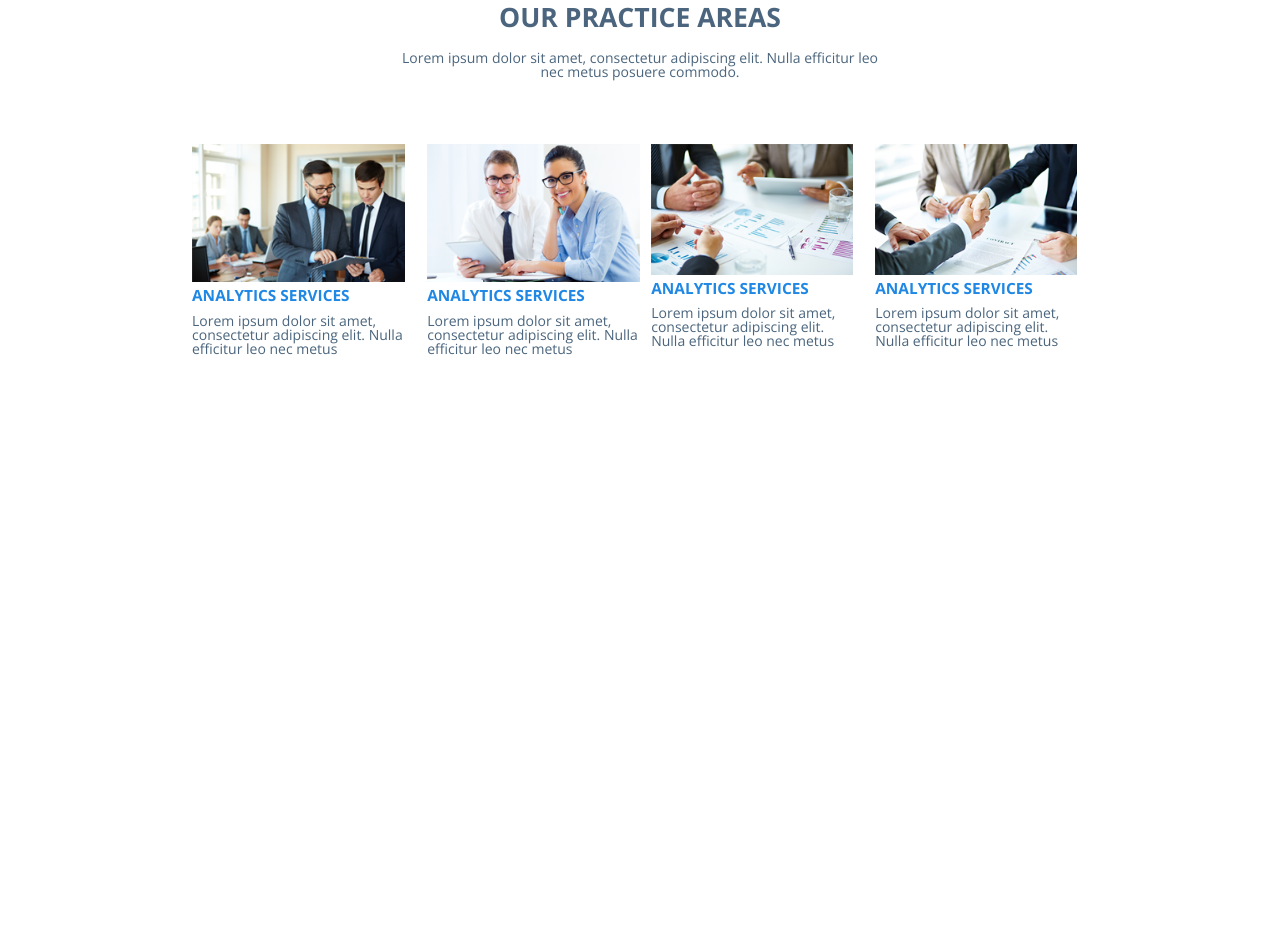
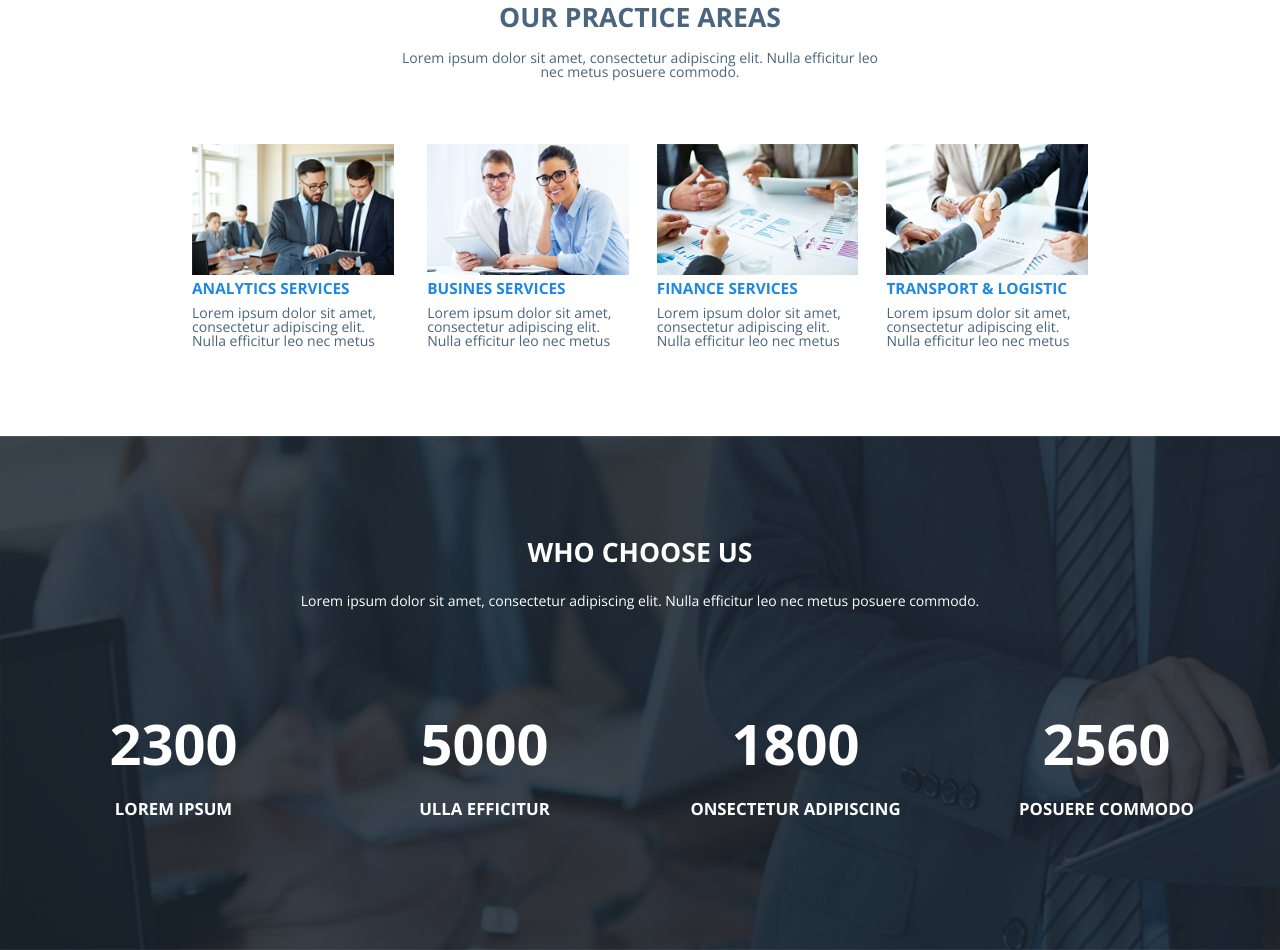
Before and after one commit to douW147/Unibrix1, a plain HTML site: page index.html in a window 1280 px wide. Shown: the part 2060-3010 px from the top of the page. Before the commit the page ends 2428 px from the top, so only its background shows below. Drawn offline with nearby package versions, Linux system fonts and the light colour scheme.

Commit message:
completed choose section fix: css bugs

```diff
--- a/index.html
+++ b/index.html
@@ -196,7 +196,7 @@
                     <div class="areas__card areas__card-2">
                         <img class="areas__card-image" src="./images/areas-2.png" alt="card`s service image" srcset="">
                         <h3 class="areas__card-heading">
-                            Analytics services
+                            Busines services
                         </h3>
                         <p class="areas__card-subtitle">
                             Lorem ipsum dolor sit amet, consectetur adipiscing elit.
@@ -208,7 +208,7 @@
                     <div class="areas__card areas__card-3">
                         <img class="areas__card-image" src="./images/areas-3.png" alt="card`s service image" srcset="">
                         <h3 class="areas__card-heading">
-                            Analytics services
+                            Finance services
                         </h3>
                         <p class="areas__card-subtitle">
                             Lorem ipsum dolor sit amet, consectetur adipiscing elit.
@@ -220,7 +220,7 @@
                     <div class="areas__card areas__card-4">
                         <img class="areas__card-image" src="./images/areas-4.png" alt="card`s service image" srcset="">
                         <h3 class="areas__card-heading">
-                            Analytics services
+                            Transport & logistic
                         </h3>
                         <p class="areas__card-subtitle">
                             Lorem ipsum dolor sit amet, consectetur adipiscing elit.
@@ -231,5 +231,36 @@
             </div>
         </div>
     </section>
+    <section class="choose">
+        <div class="container-fluid choose-container">
+            <div class="section-header">
+                <h2 class="section-title">
+                    Who choose us
+                </h2>
+                <p class="section-subtitle">
+                    Lorem ipsum dolor sit amet, consectetur adipiscing elit.
+                    Nulla efficitur leo nec metus posuere commodo.
+                </p>
+            </div>
+            <div class="choose__cards-container">
+                <div class="choose__card">
+                    <h1 class="choose__card-number">2300</h1>
+                    <p class="choose__card-subtitle">Lorem ipsum</p>
+                </div>
+                <div class="choose__card">
+                    <h1 class="choose__card-number">5000</h1>
+                    <p class="choose__card-subtitle">ulla efficitur</p>
+                </div>
+                <div class="choose__card">
+                    <h1 class="choose__card-number">1800</h1>
+                    <p class="choose__card-subtitle">onsectetur adipiscing</p>
+                </div>
+                <div class="choose__card">
+                    <h1 class="choose__card-number">2560</h1>
+                    <p class="choose__card-subtitle">posuere commodo</p>
+                </div>
+            </div>
+        </div>
+    </section>
 </body>
 </html>
--- a/style.css
+++ b/style.css
@@ -447,10 +447,20 @@ section{
 
 .areas__card-1{
     padding-left: 0;
+    padding-right: 10%;
+}
+
+.areas__card-4{
+    padding-right: 0;
+    padding-left: 10%;
 }
 
 .areas__card-2{
-    padding-right: 0;
+    margin-right: 2.5%;
+}
+
+.areas__card-3{
+    margin-left: 2.5%;
 }
 
 .areas__card-heading{
@@ -463,6 +473,50 @@ section{
 
 .areas__card-image{
     width: 100%;
+}
+
+.areas__card-3 .areas__card-image{
+    width: 100%;
+    height: 110%;
+}
+
+/* choose */
+
+.choose{
+    color: #fff;
+}
+
+.choose-container{
+    background-image: url("./images/choose-bg.png");
+    background-size: cover;
+    padding: 8% 0;
+}
+
+.choose__cards-container{
+    display: flex;
+    justify-content: space-evenly;
+    flex-wrap: wrap;
+    align-items: center;
+}
+
+.choose__card-number{
+    font-weight: bold;
+    font-size: 4rem;
+    text-align: center;
+    margin-bottom: 30px;
+}
+
+.choose__card{
+    width: 275px;
+    height: auto;
+    padding: 30px;
+}
+
+.choose__card-subtitle{
+    text-align: center;
+    font-weight: bold;
+    font-size: 1.2rem;
+    text-transform: uppercase;
 }
 
 @media screen and (max-width: 1300px) {
@@ -560,18 +614,22 @@ section{
 
     .areas__card-1{
         padding-left: 0;
+        padding-right: 5%;
     }
 
     .areas__card-3{
         padding-left: 0;
+        margin-left: 0;
     }
 
     .areas__card-2{
         padding-right: 0;
+        margin-right: 0;
     }
 
     .areas__card-4{
         padding-right: 0;
+        padding-left: 5%;
     }
 
 }
@@ -719,6 +777,10 @@ section{
         padding: 0 5%;
     }
 
+    .section-title-big{
+        font-size: 2.4rem;
+    }
+
     /* navigation */
 
     .navigation__link{
@@ -760,4 +822,11 @@ section{
     .areas__card{
         padding: 3%
     }
+
+    /* choose */
+
+    .choose__card{
+        width: 200px;
+        padding: 5%;
+    }
 }
```
Also changed, not shown: images/choose-bg.png (added).
